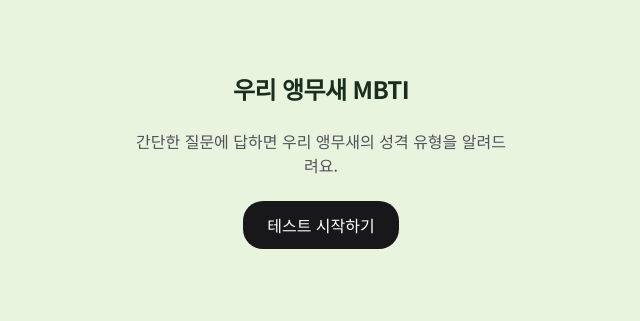
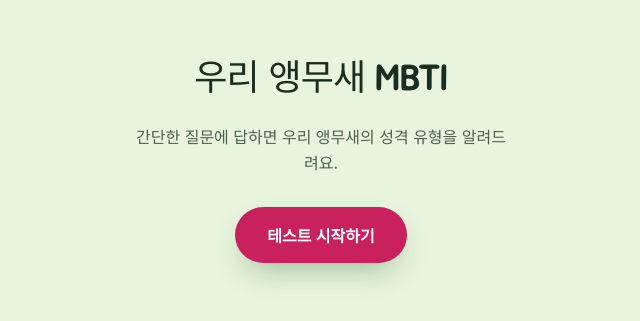
Before and after one commit to ASM-joynnovate/buddybird-mbti-web, a Next.js app: page / in a window 1280 px wide. Shown: the part 239-560 px from the top of the page, without its empty margins (319-959 px from the left). Built offline with nearby package versions, Linux system fonts and the light colour scheme.

Commit message:
feat: theme intro and result surfaces with design system (#03)
Apply the jungle tokens to the intro and result surfaces (hibiscus primary CTA,
Jua headings, forest ink). Behavior and E2E test ids unchanged.

```diff
--- a/app/page.tsx
+++ b/app/page.tsx
@@ -18,17 +18,17 @@
     return (
         <main
             data-testid="intro-root"
-            className="flex flex-1 flex-col items-center justify-center gap-6 px-6 py-16 text-center"
+            className="flex flex-1 flex-col items-center justify-center gap-6 px-6 py-16 text-center text-ink"
         >
-            <h1 className="text-2xl font-semibold tracking-tight">우리 앵무새 MBTI</h1>
-            <p className="max-w-sm text-zinc-600">
+            <h1 className="font-display text-4xl tracking-tight text-ink">우리 앵무새 MBTI</h1>
+            <p className="max-w-sm text-base leading-relaxed text-ink-muted">
                 간단한 질문에 답하면 우리 앵무새의 성격 유형을 알려드려요.
             </p>
             <button
                 type="button"
                 data-testid="start-button"
                 onClick={handleStart}
-                className="rounded-md bg-zinc-900 px-6 py-3 text-base font-medium text-white"
+                className="mt-2 rounded-full bg-primary px-8 py-4 text-base font-bold text-on-primary shadow-[0_14px_32px_-12px_rgba(27,94,52,0.45)] transition-transform active:scale-[0.98]"
             >
                 테스트 시작하기
             </button>
--- a/app/result/result-view.tsx
+++ b/app/result/result-view.tsx
@@ -24,13 +24,13 @@
         return (
             <main
                 data-testid="result-root"
-                className="flex flex-1 flex-col items-center justify-center gap-6 px-6 py-16 text-center"
+                className="flex flex-1 flex-col items-center justify-center gap-6 px-6 py-16 text-center text-ink"
             >
-                <p className="text-zinc-600">결과 없음</p>
+                <p className="text-ink-muted">결과 없음</p>
                 <button
                     type="button"
                     onClick={() => router.push('/')}
-                    className="rounded-md bg-zinc-900 px-6 py-3 text-base font-medium text-white"
+                    className="rounded-full bg-primary px-8 py-4 text-base font-bold text-on-primary"
                 >
                     처음으로
                 </button>
@@ -43,22 +43,22 @@
     return (
         <main
             data-testid="result-root"
-            className="flex flex-1 flex-col items-center justify-center gap-4 px-6 py-16 text-center"
+            className="flex flex-1 flex-col items-center justify-center gap-4 px-6 py-16 text-center text-ink"
         >
-            <p data-testid="result-type" className="text-3xl font-bold tracking-tight">
+            <p data-testid="result-type" className="font-display text-6xl tracking-tight text-ink">
                 {type}
             </p>
             {info !== null && (
                 <>
-                    <h1 className="text-xl font-semibold">{info.name}</h1>
-                    <p className="max-w-sm text-zinc-600">{info.report}</p>
+                    <h1 className="font-display text-2xl text-ink">{info.name}</h1>
+                    <p className="max-w-sm leading-relaxed text-ink-muted">{info.report}</p>
                 </>
             )}
             <button
                 type="button"
                 data-testid="restart-button"
                 onClick={handleRestart}
-                className="mt-4 rounded-md border border-zinc-300 px-6 py-3 text-base font-medium"
+                className="mt-4 rounded-full border border-outline bg-[var(--color-surface)] px-8 py-4 text-base font-bold text-ink"
             >
                 다시하기
             </button>
```
